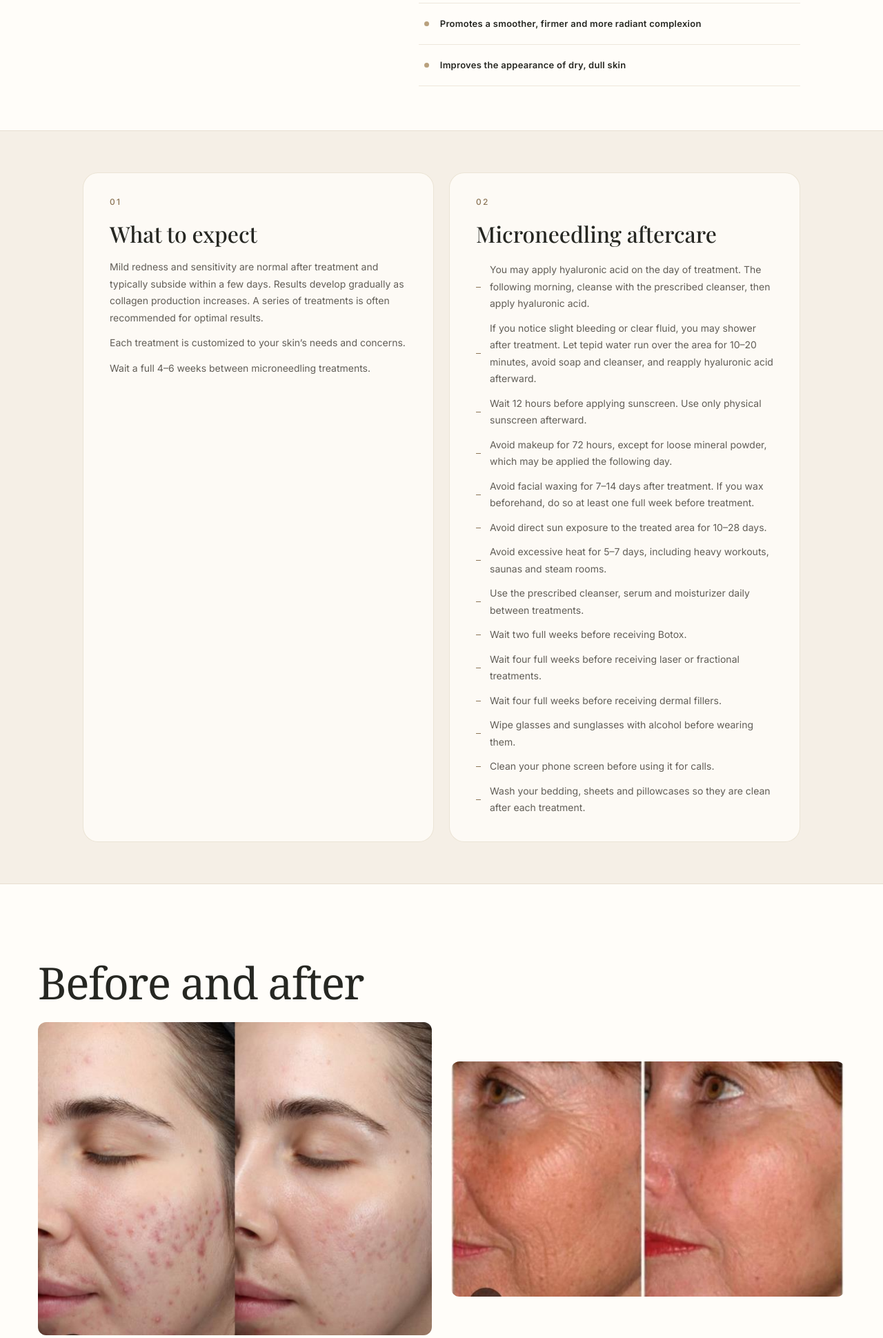
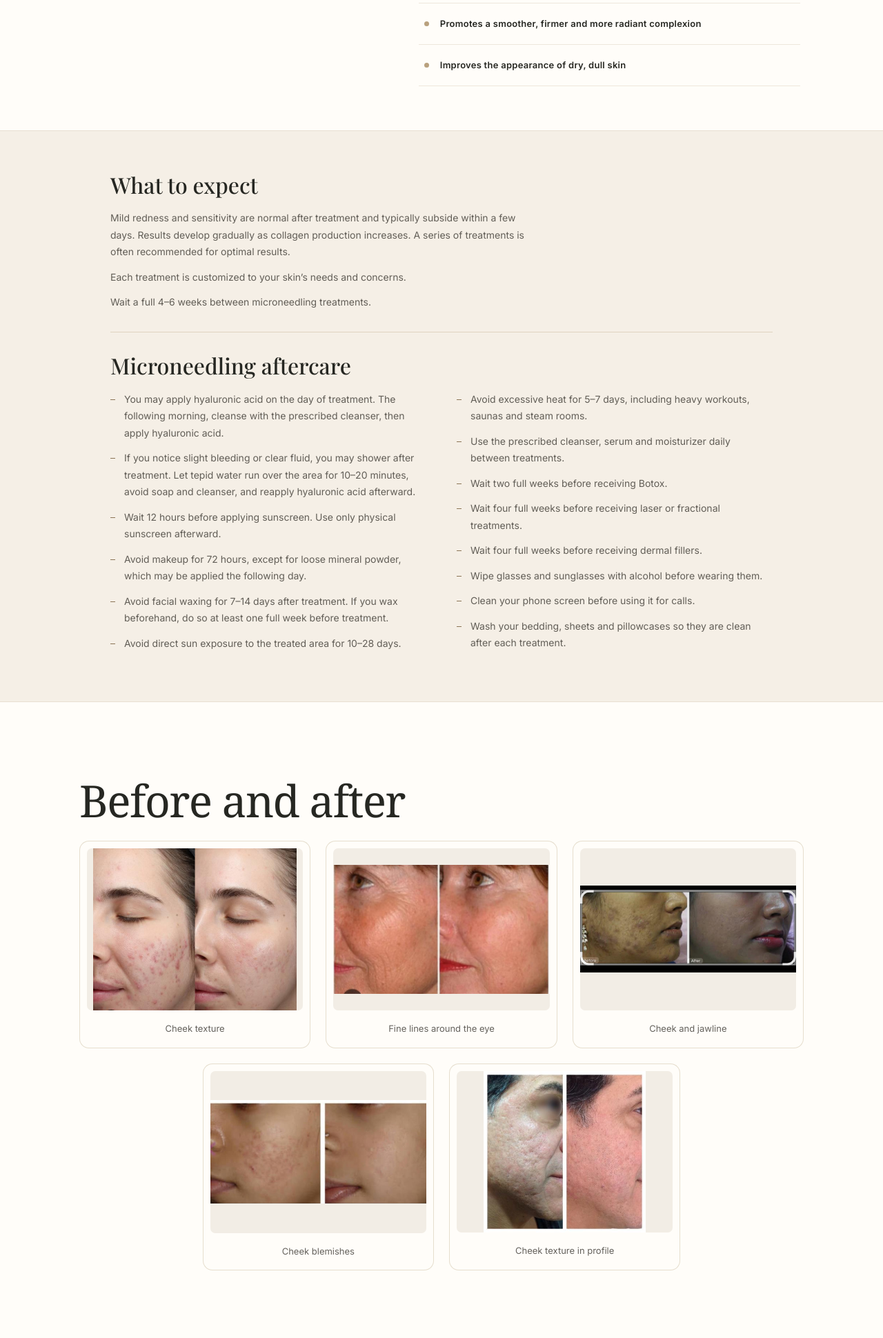
Before and after one commit to gags88/mohni-spa-nails, a Laravel app: page /services/micro-needling in a window 1280 px wide. Shown: the part 1324-3264 px from the top of the page at 69% size. Run offline with Laravel 8, Linux system fonts and the light colour scheme.

Commit message:
Refine service layouts and add LED therapy pricing

```diff
--- a/config/service-pricing.php
+++ b/config/service-pricing.php
@@ -1,4 +1,6 @@
 <?php
+
+$ledLightTherapy = ['name' => 'LED Light Therapy Treatment (optional add-on)', 'price' => '$25'];
 
 return [
     'facials' => [
@@ -16,6 +18,7 @@ return [
                 ['name' => 'Back Facial', 'duration' => '60 min', 'price' => '$99'],
                 ['name' => 'Face Bleach', 'duration' => '20 min', 'price' => '$25'],
                 ['name' => 'Face and Neck Bleach', 'duration' => '25 min', 'price' => '$30'],
+                $ledLightTherapy,
             ],
         ]],
     ],
@@ -53,6 +56,7 @@ return [
                 ['name' => 'Signature HydraFacial', 'duration' => '45 min', 'price' => '$130'],
                 ['name' => 'Deluxe HydraFacial', 'duration' => '60 min', 'price' => '$140'],
                 ['name' => 'Platinum HydraFacial', 'duration' => '1 hr 15 min', 'price' => '$150'],
+                $ledLightTherapy,
             ],
         ]],
     ],
@@ -65,7 +69,7 @@ return [
             'items' => [
                 ['name' => 'Full Face', 'price' => '$375'],
                 ['name' => 'Full Face & Neck', 'price' => '$400'],
-                ['name' => 'LED Light Therapy Treatment (optional add-on)', 'price' => '$25'],
+                $ledLightTherapy,
             ],
         ]],
     ],
--- a/public/css/interior-palette.css
+++ b/public/css/interior-palette.css
@@ -3453,8 +3453,11 @@ body {
     content: "";
 }
 
-.mohni-soprano-features,
-.mohni-microneedling-gallery {
+.mohni-section.mohni-soprano-section {
+    padding-top: 0;
+}
+
+.mohni-soprano-features {
     display: grid;
     grid-template-columns: repeat(2, minmax(0, 1fr));
     gap: 16px 28px;
@@ -3481,17 +3484,8 @@ body {
     object-fit: contain;
 }
 
-.mohni-microneedling-gallery img {
-    display: block;
-    max-width: 100%;
-    height: auto;
-    margin: auto;
-    border-radius: 12px;
-}
-
 @media (max-width: 600px) {
-    .mohni-soprano-features,
-    .mohni-microneedling-gallery {
+    .mohni-soprano-features {
         grid-template-columns: 1fr;
     }
 }
@@ -3581,6 +3575,122 @@ body {
     margin: 0;
     background: var(--mohni-champagne-dark);
     content: "";
+}
+
+.mohni-service-guides--editorial .mohni-service-guides__grid {
+    display: block;
+    max-width: 960px;
+}
+
+.mohni-service-guides--editorial .mohni-service-guide {
+    min-height: 0;
+    padding: 0;
+    border: 0;
+    border-radius: 0;
+    background: none;
+}
+
+.mohni-service-guides--editorial .mohni-service-guide + .mohni-service-guide {
+    margin-top: 30px;
+    padding-top: 30px;
+    border-top: 1px solid rgba(149, 120, 68, 0.24);
+}
+
+.mohni-service-guides--editorial p {
+    max-width: 68ch;
+}
+
+.mohni-service-guides--editorial ul {
+    display: block;
+    columns: 2;
+    column-gap: 44px;
+    margin-top: 0;
+}
+
+.mohni-service-guides--editorial li {
+    align-items: start;
+    break-inside: avoid;
+    padding-bottom: 12px;
+}
+
+.mohni-service-guides--editorial li::before {
+    margin-top: 0.85em;
+}
+
+.mohni-microneedling-results .container {
+    max-width: 1080px;
+}
+
+.mohni-microneedling-gallery {
+    display: grid;
+    grid-template-columns: repeat(6, minmax(0, 1fr));
+    gap: 22px;
+    margin-top: 24px;
+}
+
+.mohni-microneedling-gallery figure {
+    grid-column: span 2;
+    min-width: 0;
+    margin: 0;
+    padding: 10px;
+    border: 1px solid rgba(149, 120, 68, 0.24);
+    border-radius: 14px;
+    background: var(--mohni-white);
+}
+
+.mohni-microneedling-gallery figure:nth-child(4) {
+    grid-column: 2 / span 2;
+}
+
+.mohni-microneedling-gallery__frame {
+    aspect-ratio: 4 / 3;
+    overflow: hidden;
+    border-radius: 7px;
+    background: #f2ede5;
+}
+
+.mohni-microneedling-gallery img {
+    display: block;
+    width: 100%;
+    height: 100%;
+    object-fit: contain;
+}
+
+.mohni-microneedling-gallery figcaption {
+    padding: 12px 4px 3px;
+    color: var(--mohni-copy);
+    font-size: 13px;
+    text-align: center;
+}
+
+@media (max-width: 920px) {
+    .mohni-microneedling-gallery {
+        grid-template-columns: repeat(4, minmax(0, 1fr));
+    }
+
+    .mohni-microneedling-gallery figure:nth-child(4) {
+        grid-column: span 2;
+    }
+
+    .mohni-microneedling-gallery figure:last-child {
+        grid-column: 2 / span 2;
+    }
+}
+
+@media (max-width: 600px) {
+    .mohni-service-guides--editorial ul {
+        columns: 1;
+    }
+
+    .mohni-microneedling-gallery {
+        grid-template-columns: minmax(0, 1fr);
+        max-width: 420px;
+        margin-inline: auto;
+    }
+
+    .mohni-microneedling-gallery figure:nth-child(n) {
+        grid-column: auto;
+    }
 }
 
 .mohni-service-cta {
--- a/resources/views/layout/app.blade.php
+++ b/resources/views/layout/app.blade.php
@@ -13,7 +13,7 @@
     <link rel="preconnect" href="https://fonts.gstatic.com" crossorigin>
     <link href="https://fonts.googleapis.com/css2?family=Inter:wght@400;500;600&family=Playfair+Display:wght@400;500;600&display=swap" rel="stylesheet">
     <link href="/css/app.css?v=1.0138" rel="stylesheet">
-    <link href="/css/interior-palette.css?v=4.7" rel="stylesheet">
+    <link href="/css/interior-palette.css?v=4.9" rel="stylesheet">
 </head>
 
 <body class="mh-home mh-homeone">
--- a/resources/views/pages/services/laser-hair-removal.blade.php
+++ b/resources/views/pages/services/laser-hair-removal.blade.php
@@ -53,7 +53,7 @@
     </div>
 </section>
 
-<section class="mohni-section" aria-labelledby="soprano-technology-title">
+<section class="mohni-section mohni-soprano-section" aria-labelledby="soprano-technology-title">
     <div class="container">
         <h2 id="soprano-technology-title" class="mohni-display">Why did Mohni Spa choose the Soprano ICE Platinum technology?</h2>
         <ul class="mohni-soprano-features" role="list">
--- a/resources/views/pages/services/partials/service-page.blade.php
+++ b/resources/views/pages/services/partials/service-page.blade.php
@@ -1,6 +1,7 @@
 @php
     $content = config('service-content.' . $serviceKey);
     $pricing = $content['pricing'] ?? null;
+    $isMicroneedling = $serviceKey === 'micro-needling';
 @endphp
 
 @include('pages.services.partials.editorial-hero', ['serviceKey' => $serviceKey])
@@ -31,12 +32,14 @@
     </section>
 
     @if (!empty($content['sections']))
-        <section class="mohni-service-guides" aria-label="Treatment information">
+        <section class="mohni-service-guides{{ $isMicroneedling ? ' mohni-service-guides--editorial' : '' }}" aria-label="Treatment information">
             <div class="container">
                 <div class="mohni-service-guides__grid">
                     @foreach ($content['sections'] as $section)
                         <article class="mohni-service-guide">
-                            <span class="mohni-service-guide__number">{{ str_pad($loop->iteration, 2, '0', STR_PAD_LEFT) }}</span>
+                            @unless ($isMicroneedling)
+                                <span class="mohni-service-guide__number">{{ str_pad($loop->iteration, 2, '0', STR_PAD_LEFT) }}</span>
+                            @endunless
                             <h2>{{ $section['title'] }}</h2>
                             @foreach ($section['body'] ?? [] as $paragraph)
                                 <p>{{ $paragraph }}</p>
@@ -55,16 +58,25 @@
         </section>
     @endif
 
-    @if ($serviceKey === 'micro-needling')
-        <section class="mohni-section" aria-labelledby="microneedling-results-title">
+    @if ($isMicroneedling)
+        <section class="mohni-section mohni-microneedling-results" aria-labelledby="microneedling-results-title">
             <div class="container">
                 <h2 id="microneedling-results-title" class="mohni-display">Before and after</h2>
                 <div class="mohni-microneedling-gallery">
-                    <img src="/images/services/microneedling/before-after-000.jpg" width="576" height="458" alt="Before and after comparison of cheek texture" loading="lazy">
-                    <img src="/images/services/microneedling/before-after-001.jpg" width="676" height="404" alt="Before and after comparison of fine lines near the eye" loading="lazy">
-                    <img src="/images/services/microneedling/before-after-002.jpg" width="1080" height="434" alt="Before and after side profile showing cheek and jawline" loading="lazy">
-                    <img src="/images/services/microneedling/before-after-003.jpg" width="1080" height="519" alt="Before and after comparison of cheek blemishes" loading="lazy">
-                    <img src="/images/services/microneedling/before-after-004.jpg" width="445" height="445" alt="Before and after side view of cheek texture" loading="lazy">
+                    @foreach ([
+                        ['000', 576, 458, 'Cheek texture'],
+                        ['001', 676, 404, 'Fine lines around the eye'],
+                        ['002', 1080, 434, 'Cheek and jawline'],
+                        ['003', 1080, 519, 'Cheek blemishes'],
+                        ['004', 445, 445, 'Cheek texture in profile'],
+                    ] as [$photo, $width, $height, $description])
+                        <figure>
+                            <div class="mohni-microneedling-gallery__frame">
+                                <img src="/images/services/microneedling/before-after-{{ $photo }}.jpg" width="{{ $width }}" height="{{ $height }}" alt="Before and after: {{ $description }}" loading="lazy">
+                            </div>
+                            <figcaption>{{ $description }}</figcaption>
+                        </figure>
+                    @endforeach
                 </div>
             </div>
         </section>
```
Also changed, not shown: tests/Feature/ExampleTest.php (+3 -2 lines).
